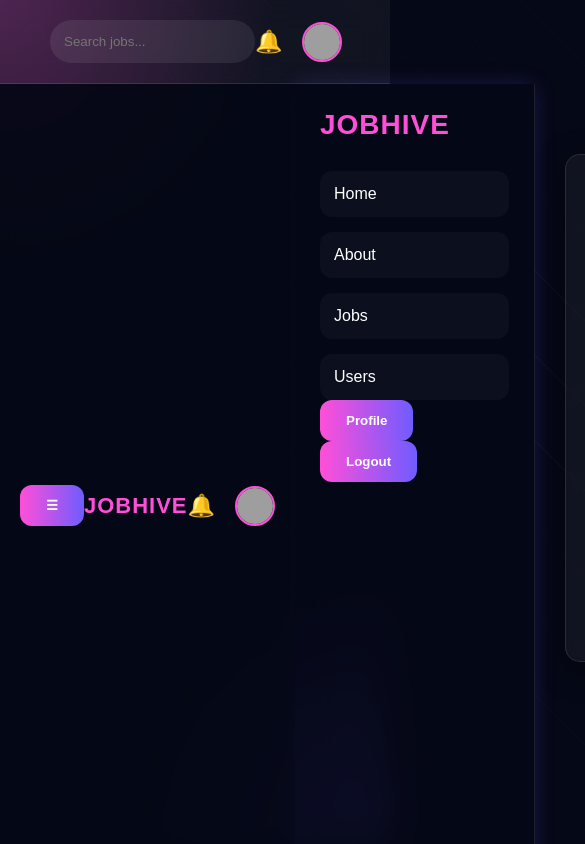
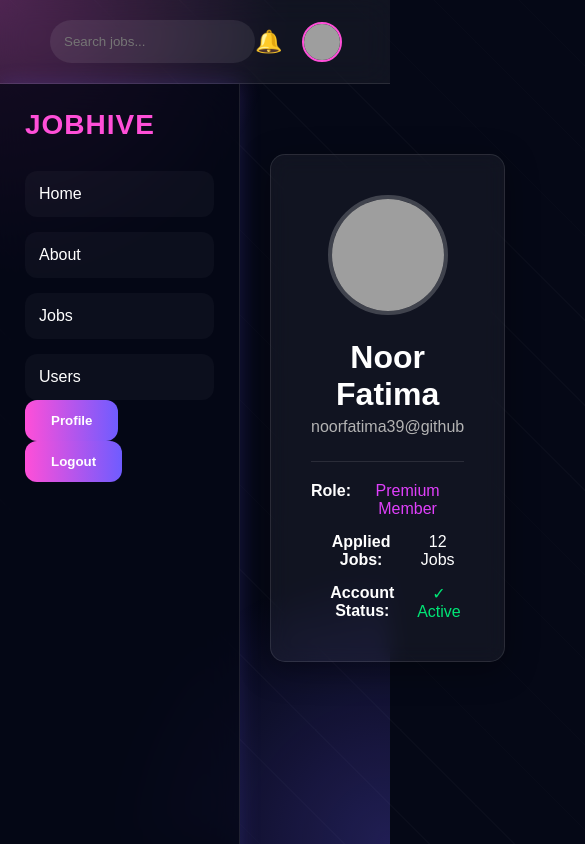
Before and after one commit to noorfatima39/my-react-app, a Next.js app: page /profile in a window 390 px wide. Shown: the top 844 px of the page, 585 px wide, since content can reach past the window. Built offline with nearby package versions, Linux system fonts and the light colour scheme; grey boxes are pictures that could not be loaded.

Commit message:
style: fix sidebar overflow layout on mobile view

```diff
--- a/src/components/Sidebar.jsx
+++ b/src/components/Sidebar.jsx
@@ -1,5 +1,5 @@
 "use client";
-import React, { useState } from "react";
+import React from "react";
 import Link from "next/link";
 import { useRouter, usePathname } from "next/navigation";
 
@@ -7,82 +7,39 @@ export default function Sidebar() {
   const router = useRouter();
   const pathname = usePathname();
 
-  // Mobile par sidebar ko open/close karne ki state
-  const [isOpen, setIsOpen] = useState(false);
-
-  // Link click hone par menu ko close karne ke liye function
-  const handleLinkClick = () => {
-    setIsOpen(false);
-  };
-
   return (
-    <>
-      {/* 1. Mobile Top Bar (Sirf mobile par dikhega, ☰ button ke sath) */}
-      <div className="mobile-header">
-        <button className="hamburger-btn" onClick={() => setIsOpen(!isOpen)}>
-          {isOpen ? "✕" : "☰"}
-        </button>
-        <span className="mobile-logo">JOBHIVE</span>
-        <div className="mobile-icons">
-          <span className="bell-icon">🔔</span>
-          <img
-            src="https://images.unsplash.com/photo-1494790108377-be9c29b29330?q=80&w=150"
-            alt="profile"
-            className="profile-img"
-            onClick={() => { router.push("/profile"); handleLinkClick(); }}
-            style={{ cursor: 'pointer' }}
-          />
-        </div>
-      </div>
-
-      {/* 2. Sidebar Component (isOpen state ke mutabiq 'open' class lagayenge) */}
-      <div className={`sidebar ${isOpen ? "open" : ""}`}>
+    <div className="sidebar">
       <h2 className="sidebar-logo">JOBHIVE</h2>
 
       <div className="sidebar-links">
-          <Link
-            href="/"
-            className={pathname === "/" ? "active" : ""}
-            onClick={handleLinkClick}
-          >
+        {/* Yahan href ko theek kar diya taake sahi pages khulein */}
+        <Link href="/" className={pathname === "/" ? "active" : ""}>
           Home
         </Link>
 
-          <Link
-            href="/about"
-            className={pathname === "/about" ? "active" : ""}
-            onClick={handleLinkClick}
-          >
+        <Link href="/about" className={pathname === "/about" ? "active" : ""}>
           About
         </Link>
 
-          <Link
-            href="/posts"
-            className={pathname === "/posts" ? "active" : ""}
-            onClick={handleLinkClick}
-          >
+        <Link href="/posts" className={pathname === "/posts" ? "active" : ""}>
           Jobs
         </Link>
 
-          <Link
-            href="/users"
-            className={pathname === "/users" ? "active" : ""}
-            onClick={handleLinkClick}
-          >
+        <Link href="/users" className={pathname === "/users" ? "active" : ""}>
           Users
         </Link>
       </div>
 
       <div className="sidebar-bottom">
-          <button onClick={() => { router.push("/profile"); handleLinkClick(); }}>
+        {/* Profile aur Logout ke sahi paths set karein jahan aap bhejna chahein */}
+        <button onClick={() => router.push("/profile")}>
           Profile
         </button>
 
-          <button onClick={() => { router.push("/login"); handleLinkClick(); }}>
+        <button onClick={() => router.push("/login")}>
           Logout
         </button>
       </div>
     </div>
-    </>
   );
 }
```
Lines whose indentation alone changed are shown as unchanged.
